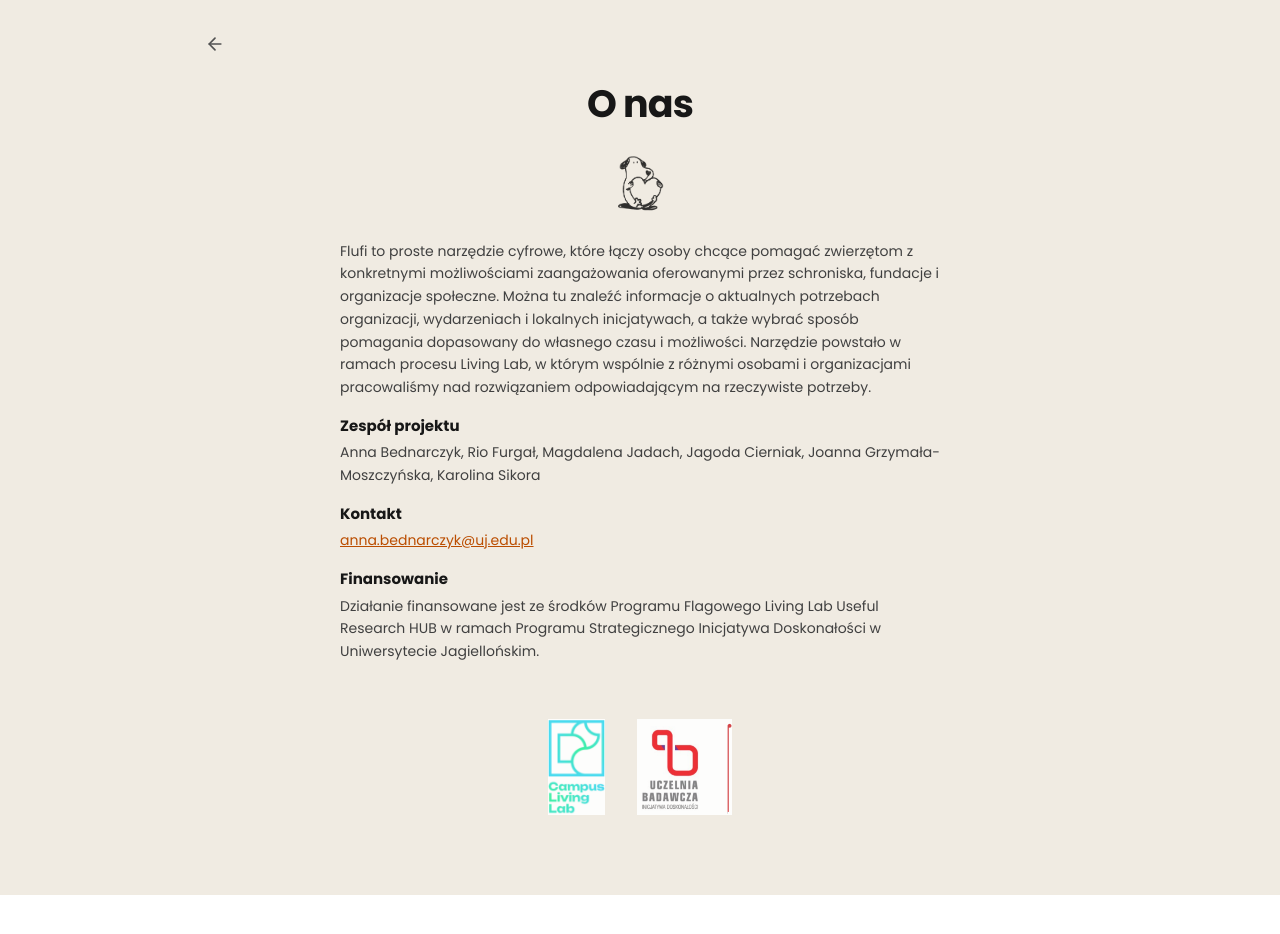
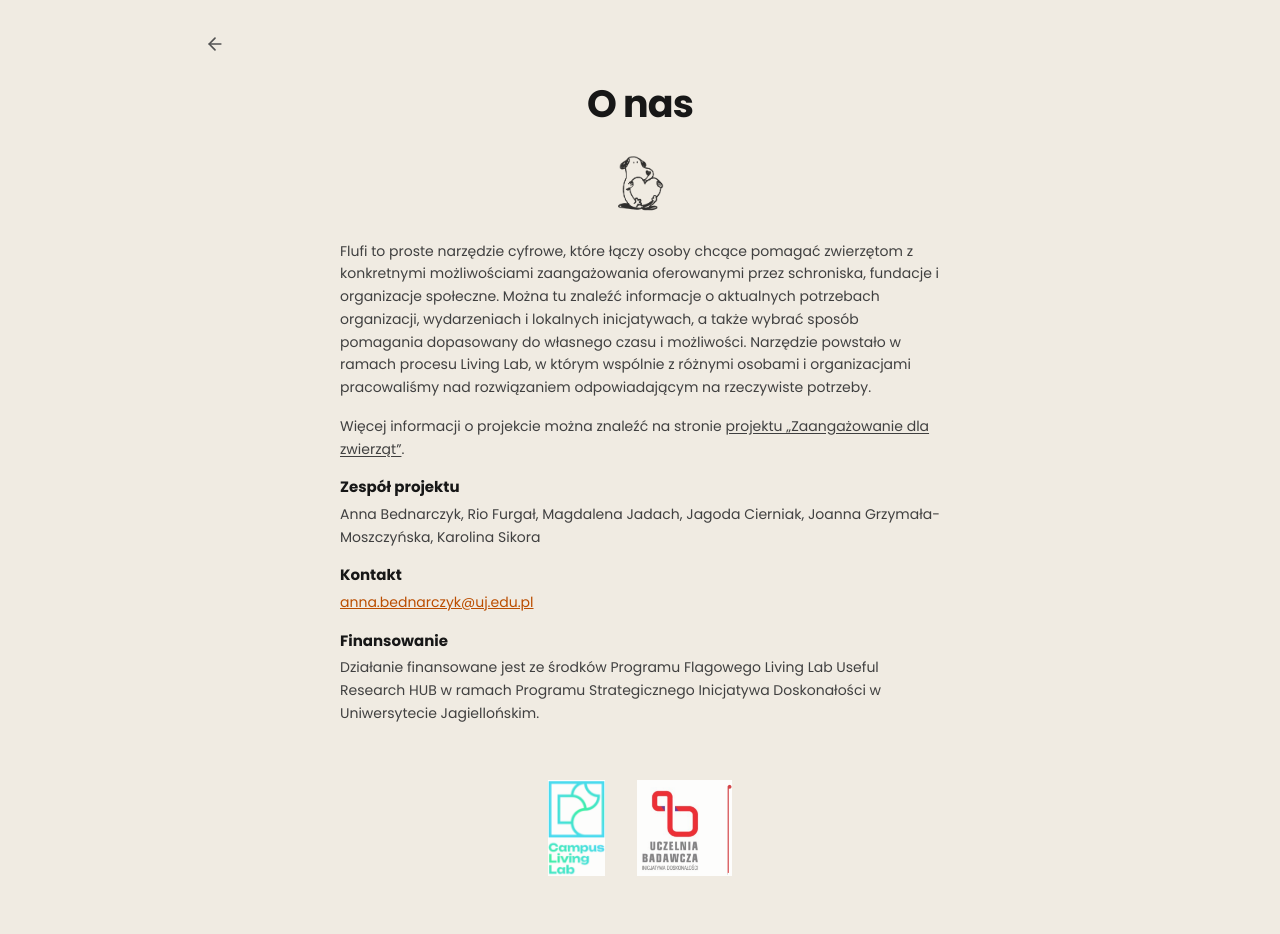
Before and after one commit to magdalenajadach/flufi, a React (Vite) app: page /about in a window 1280 px wide. Shown: the top 934 px of the page. Before the commit the page ends 895 px from the top, so only its background shows below. Built offline with nearby package versions, Linux system fonts and the light colour scheme.

Commit message:
Add project link

```diff
--- a/src/app/pages/About.tsx
+++ b/src/app/pages/About.tsx
@@ -63,6 +63,21 @@ export default function About() {
               rzeczywiste potrzeby.
             </p>
 
+            <p>
+              Więcej informacji o projekcie można znaleźć na stronie
+              {' '}
+              <a
+                href="https://calila.id.uj.edu.pl/nabor-na-minigranty-projekty-2026-zaangazowanie-dla-zwierzat"
+                target="_blank"
+                rel="noopener noreferrer"
+                className="underline underline-offset-2 hover:no-underline focus-visible:outline-2 focus-visible:outline-offset-2"
+              >
+                projektu „Zaangażowanie dla zwierząt”
+                <span className="sr-only"> (otwiera się w nowej karcie)</span>
+              </a>.
+            </p>
+
+
             <div>
               <h2 className="text-[15px] font-bold text-neutral-900 mb-1">
                 Zespół projektu
```
